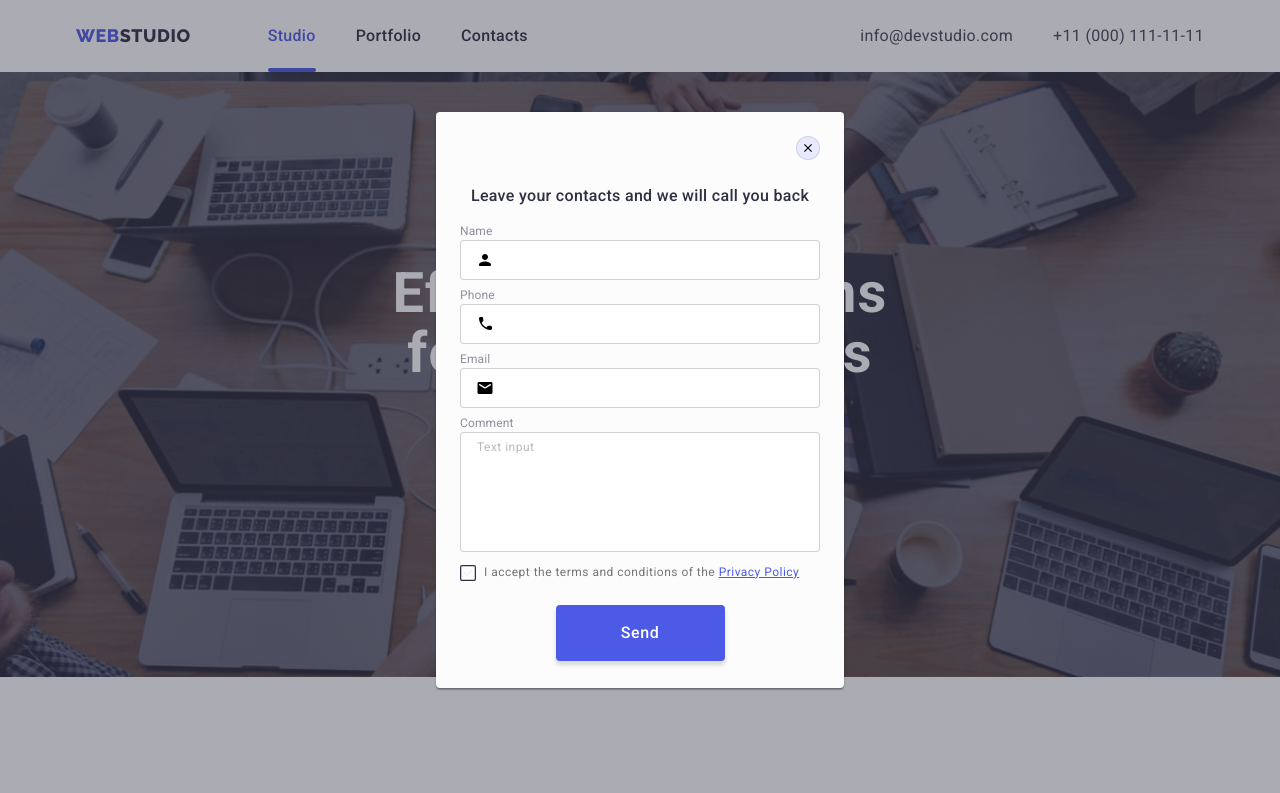
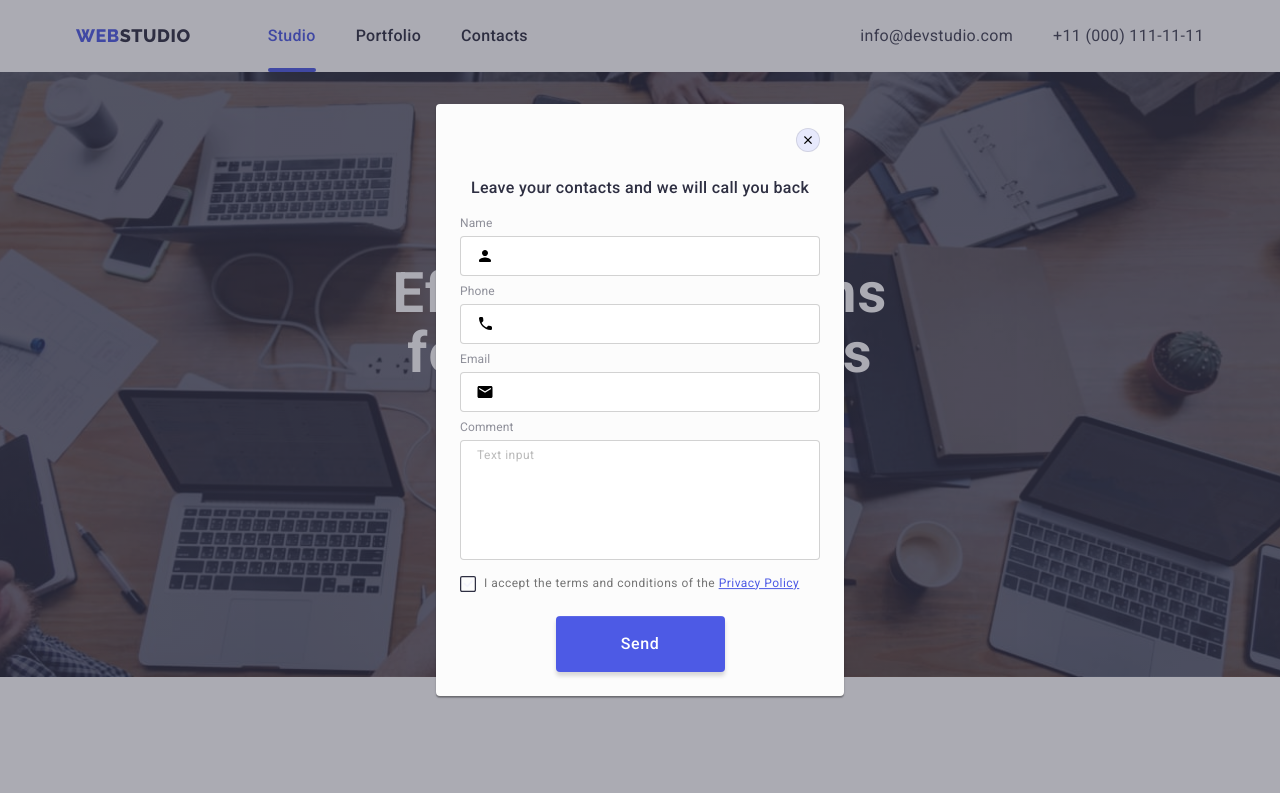
Before and after one commit to tetianaom/goit-markup-hw-06, a plain HTML site: page index.html in a window 1280 px wide. Both pictures are taken after a click on the button "Order Service". Shown: the top 793 px of the page. Drawn offline with nearby package versions, Linux system fonts and the light colour scheme.

Commit message:
fixed issues

```diff
--- a/css/styles.css
+++ b/css/styles.css
@@ -576,6 +576,7 @@ img {
   width: 408px;
   min-height: 576px;
   padding: 24px;
+  padding-top: 72px;
 
   background-color: #fcfcfc;
   border-radius: 4px;
@@ -610,17 +611,17 @@ img {
   cursor: pointer;
 }
 
+.modal-btn:hover,
+.modal-btn:focus,
 .modal-btn:active {
   background-color: var(--accent-active-color);
   border-color: transparent;
 }
 
+.modal-btn:hover .modal-icon,
+.modal-btn:focus .modal-icon,
 .modal-btn:active .modal-icon {
   fill: var(--primary-white-color);
-}
-
-.callback-form {
-  margin-top: 48px;
 }
 
 .callback-form-title {
@@ -632,21 +633,32 @@ img {
   color: var(--title-text-color);
 }
 
+.callback-form-group {
+  margin-bottom: 16px;
+}
+
 .callback-form-field {
   position: relative;
   display: block;
+}
+
+.callback-form-field:not(:last-child) {
   margin-bottom: 8px;
 }
 
 .callback-form-label {
   display: block;
-  margin-bottom: 4px;
 
   font-size: 12px;
   line-height: 1.33;
   letter-spacing: 0.01em;
 
   color: var(--default-svg-color);
+}
+
+.callback-form-label span {
+  display: inline-block;
+  margin-bottom: 4px;
 }
 
 .callback-form-label:focus-within {
@@ -691,6 +703,7 @@ img {
   width: 100%;
   height: 120px;
   resize: none;
+  display: block;
 
   padding: 8px 16px;
   font-size: 16px;
--- a/index.html
+++ b/index.html
@@ -450,10 +450,10 @@
             <use href="./images/icons.svg#icon-close"></use>
           </svg>
         </button>
+        <strong class="callback-form-title">
+          Leave your contacts and we will call you back
+        </strong>
         <form class="callback-form" name="callback-form">
-          <strong class="callback-form-title"
-            >Leave your contacts and we will call you back</strong
-          >
           <div class="callback-form-group" role="group">
             <div class="callback-form-field">
               <label class="callback-form-label">
```
